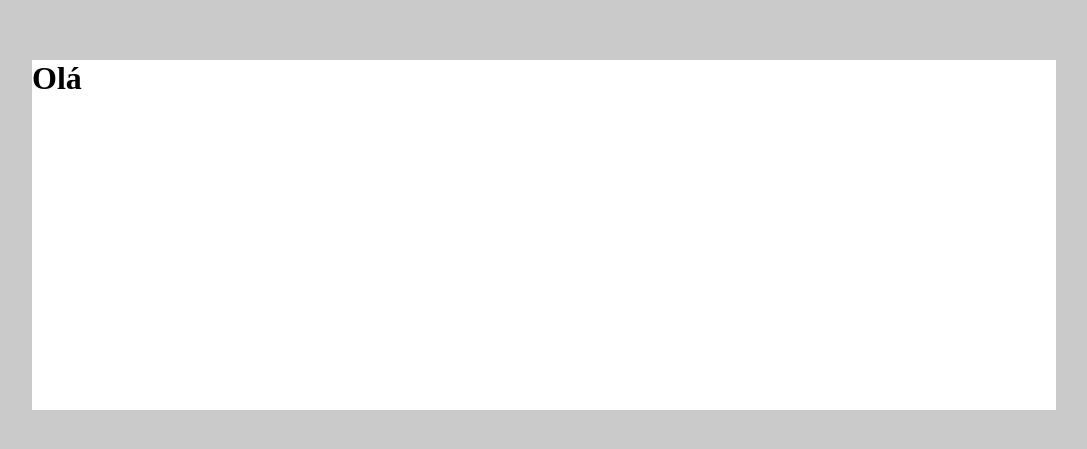
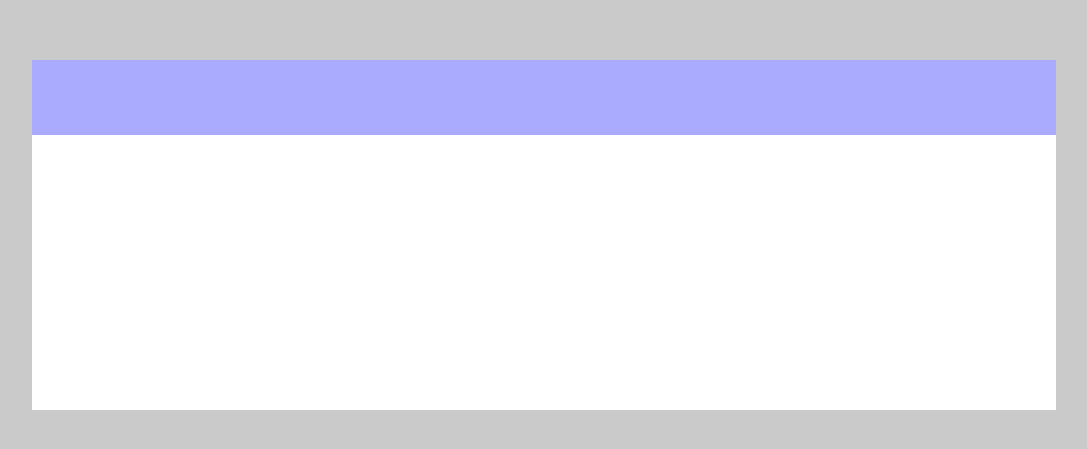
Before and after one commit to Sapiosonic/calculadora-react, a React (Create React App) app: page / in a window 1280 px wide. Shown: the part 165-614 px from the top of the page, without its empty margins (96-1183 px from the left). Built offline with nearby package versions, Linux system fonts and the light colour scheme.

Commit message:
feat(Input) Estilizando o componente Input - Calculadora - Formação React

```diff
--- a/src/App.js
+++ b/src/App.js
@@ -1,10 +1,12 @@
+import Input from './components/Input';
+import Button from './components/Buttons';
 import { Container, Content } from './styles';
 
 const App = () => {
   return (
     <Container>
       <Content>
-        <h1>Olá</h1>
+        <Input />
       </Content>
     </Container>
   );
--- a/src/components/Input/index.js
+++ b/src/components/Input/index.js
@@ -1,7 +1,9 @@
-
+import { InputContainer  } from "./styles";
 
 const Input = () => {
-  return <div className="App"></div>;
+  return <InputContainer>
+    <input />
+  </InputContainer>;
 };
 
 export default Input;
--- a/src/components/Input/styles.js
+++ b/src/components/Input/styles.js
@@ -1 +1,29 @@
 import styled from "styled-components";
+
+export const InputContainer = styled.div`
+  width: 100%;
+  height: 75px;
+  background-color: #AAAAFF;
+
+  display: flex;
+  align-items: center;
+  justify-content: flex-end;
+
+  font-size: 24px;
+  font-family: "Roboto", sans-serif;
+
+  input {
+    width: 100%;
+    height: 75px;
+    background-color: #AAAAFF;
+    border: 0;
+    display: flex;
+    flex-direction: column;
+    align-items: flex-end;
+    padding: 0 10px;
+
+    font-size: 24px;
+    font-family: "Roboto", sans-serif;
+    color: #FFFFFF;
+  }
+`;
```
